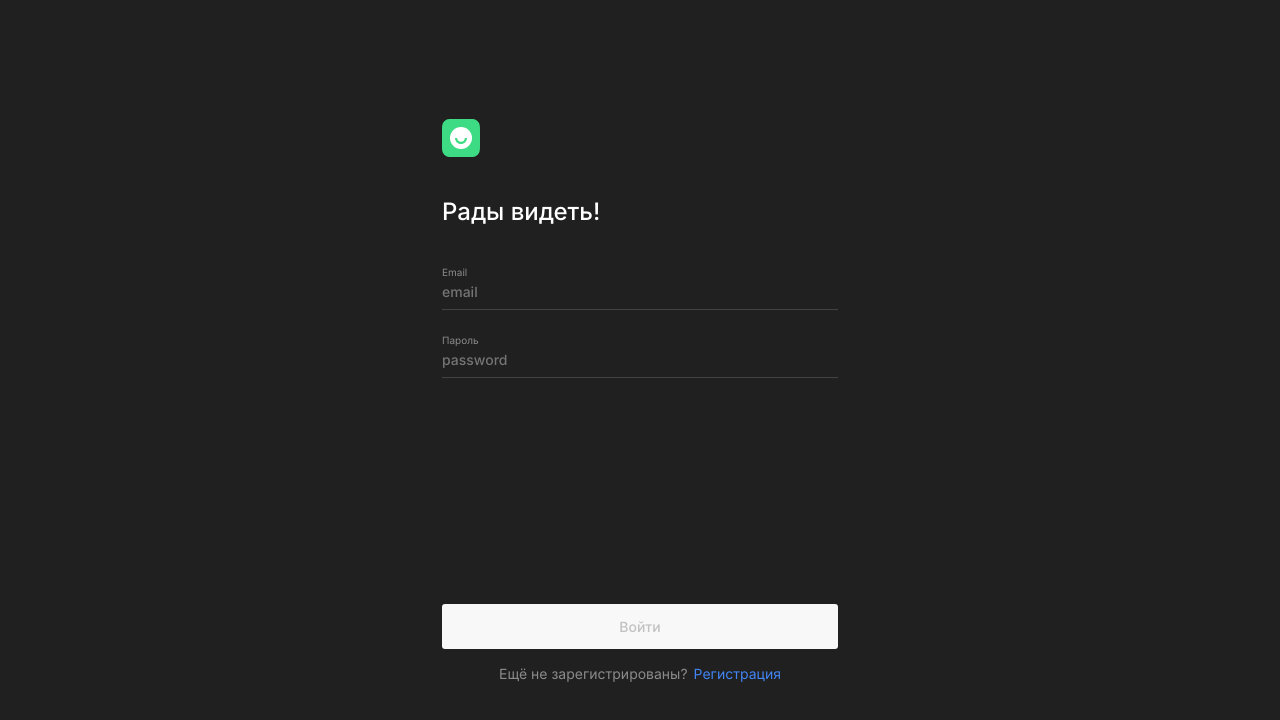
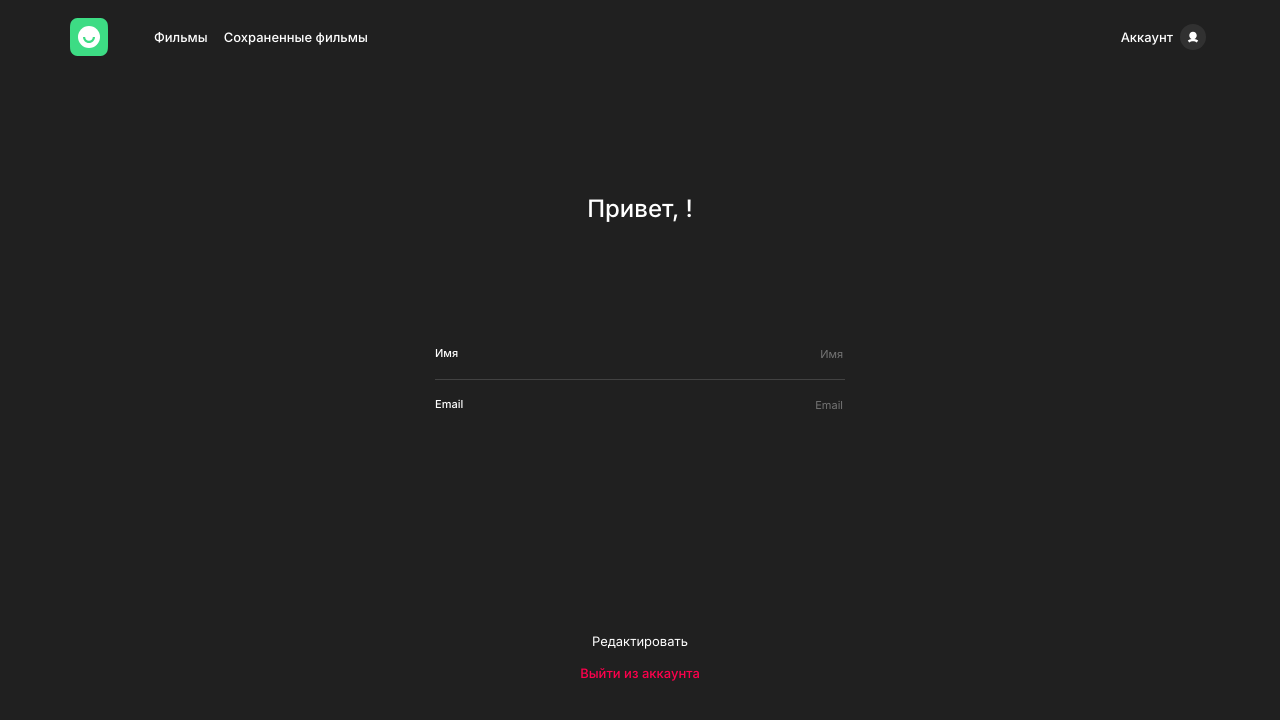
Before and after one commit to ivanfedoruschenko/movies-explorer-frontend, a React (Create React App) app: page /profile in a window 1280 px wide. Before the commit this address led to /signin. Shown: the top 720 px of the page. Built offline with nearby package versions, Linux system fonts and the light colour scheme; no server answers.

Commit message:
bug-fix: fix-profile-page-and-add-central-validation-input

```diff
--- a/src/components/App/App.js
+++ b/src/components/App/App.js
@@ -1,5 +1,5 @@
 import './app.css';
-import React from 'react';
+import React, { useEffect } from 'react';
 import Main from '../Main/Main';
 import Header from '../Header/Header';
 import Footer from '../Footer/Footer';
@@ -20,7 +20,9 @@ function App() {
   const [foundedMovies, setFoundedMovies] = React.useState([]);
   const [savedMovies, setSavedMovies] = React.useState([]);
   const [checkboxAllChecked, setCheckboxAllChecked] = React.useState(false);
-  const [loggedIn, setLoggedIn] = React.useState(false);
+  const [loggedIn, setLoggedIn] = React.useState(
+    localStorage.getItem('isLogin') || { isLoggedIn: false }
+  );
   const [currentUser, setCurrentUser] = React.useState({});
   const [error, setError] = React.useState(true);
   const [errorTextRegister, setErrorTextRegister] = React.useState('');
@@ -33,6 +35,7 @@ function App() {
   const [checkboxSaveChecked, setCheckboxSaveChecked] = React.useState(false);
   const [searchTextMovie, setSearchTextMovie] = React.useState('');
   const [searchTextSavedMovie, setSearchTextSavedMovie] = React.useState('');
+  const [errorSearch, setErrorSearch] = React.useState('');
 
   const location = useLocation();
   const navigate = useNavigate();
@@ -52,18 +55,20 @@ function App() {
     setEditProfile(true);
   };
 
-  const handleNoResults = () => {
-    setNoResult(!noResult);
-  };
-
   function signOut() {
     localStorage.clear();
     setLoggedIn(false);
     navigate('/', { replace: true });
   }
 
-  function searchSaveMovie(value, searchMovie) {
+  function searchSaveMovie(value) {
     localStorage.setItem('searchSaveMovieValue', value);
+    if (value == null) {
+      setError(true);
+      setErrorSearch('Нужно ввести ключевое слово');
+    } else {
+      setError(false);
+    }
     if (checkboxSaveChecked) {
       const findShortMovies = savedMovies.filter((searchMovie) => {
         return (
@@ -90,6 +95,11 @@ function App() {
     }
     localStorage.setItem('savedMovies', JSON.stringify(savedMovies));
     setMovies(JSON.parse(localStorage.getItem('movies')) || []);
+
+    if (savedMovies.length === 0) {
+      setNoResult(true);
+    }
+    setNoResult(false);
   }
 
   function searchMovie(value) {
@@ -105,6 +115,13 @@ function App() {
     moviesApi
       .getMovies()
       .then((res) => {
+        console.log(value);
+        if (value === '') {
+          setError(true);
+          setErrorSearch('Нужно ввести ключевое слово');
+        } else {
+          setError(false);
+        }
         if (checkboxAllChecked) {
           const findShortMovies = res.filter((movie) => {
             return (
@@ -128,10 +145,17 @@ function App() {
             [...JSON.parse(localStorage.getItem('searchAllMovies'))] || []
           );
         }
+        if (foundedMovies.length === 0) {
+          setNoResult(true);
+        } else {
+          setNoResult(false);
+        }
         localStorage.setItem('movies', JSON.stringify(res));
         setMovies(JSON.parse(localStorage.getItem('movies')) || []);
       })
-      .catch((error) => console.log(`Ошибка: ${error}`));
+      .catch((error) => {
+        console.log(`Ошибка: ${error}`);
+      });
   }
 
   function handleChangeAllCheckbox(e) {
@@ -157,8 +181,11 @@ function App() {
       .register(name, email, password)
       .then((response) => {
         if (response) {
-          setCurrentUser(response);
-          navigate('/signin', { replace: true });
+          setCurrentUser({
+            name: response.name,
+            email: response.email,
+          });
+          navigate('/movies', { replace: true });
           setError(false);
         }
       })
@@ -180,7 +207,10 @@ function App() {
     mainApi
       .patchUserInfo(data)
       .then((res) => {
-        setCurrentUser(res);
+        setCurrentUser({
+          name: res.name,
+          email: res.email,
+        });
         setEditProfile(false);
       })
       .catch((error) => {
@@ -244,7 +274,6 @@ function App() {
       .login(email, password)
       .then((data) => {
         if (data.token) {
-          setCurrentUser(data);
           localStorage.setItem('token', data.token);
           setLoggedIn(true);
           navigate('/movies', { replace: true });
@@ -268,12 +297,16 @@ function App() {
           if (res) {
             setCurrentUser(res);
             setLoggedIn(true);
-            navigate('/', { replace: true });
+            navigate('/movies', { replace: true });
           }
         })
         .catch((error) => console.log(`Ошибка: ${error}`));
     }
   };
+
+  React.useEffect(() => {
+    localStorage.setItem('isLogin', JSON.stringify(setLoggedIn));
+  }, [setLoggedIn]);
 
   React.useEffect(() => {
     tokenCheck();
@@ -297,6 +330,18 @@ function App() {
         setCurrentUser(res);
       })
       .catch((error) => console.log(`Ошибка: ${error}`));
+  }, []);
+
+  React.useEffect(() => {
+    if (loggedIn) {
+      mainApi
+        .getUserInfo()
+        .then((user) => {
+          setCurrentUser(user);
+          setLoggedIn(true);
+        })
+        .catch((err) => console.log(`Ошибка: ${err}`));
+    }
   }, []);
 
   React.useEffect(() => {
@@ -367,11 +412,12 @@ function App() {
                 element={Movies}
                 loggedIn={loggedIn}
                 inSearch={inSearch}
-                showNoResults={handleNoResults}
                 searchMovie={searchMovie}
+                errorSearch={errorSearch}
                 changeCheckbox={handleChangeAllCheckbox}
                 setPreload={setPreload}
                 movies={movies}
+                error={error}
                 searchText={searchTextMovie}
                 setSearchText={setSearchTextMovie}
                 foundedMovies={foundedMovies}
@@ -388,9 +434,10 @@ function App() {
               <ProtectedRouteElement
                 element={SavedMovies}
                 loggedIn={loggedIn}
+                errorSearch={errorSearch}
                 path='/saved-movies'
+                error={error}
                 inSearch={inSearch}
-                showNoResults={handleNoResults}
                 searchMovie={searchSaveMovie}
                 changeCheckbox={handleChangeSaveCheckbox}
                 setPreload={setPreload}
--- a/src/components/AuthWindow/AuthWIndow.js
+++ b/src/components/AuthWindow/AuthWIndow.js
@@ -13,7 +13,7 @@ export default function AuthWindow(props) {
         <button
           type='submit'
           className='button-opacity auth__button'
-          disabled={props.error}
+          disabled={!props.error}
         >
           {props.button}
         </button>
--- a/src/components/Login/Login.js
+++ b/src/components/Login/Login.js
@@ -1,38 +1,18 @@
-import React, { useState } from 'react';
+import React, { useEffect, useState } from 'react';
 import AuthWindow from '../AuthWindow/AuthWIndow';
+import { useForm } from '../../hooks/useForm';
 
 export default function Login(props) {
-  const [formValue, setFormValue] = useState({
-    email: '',
-    password: '',
-  });
+  const { values, isValid, handleChange, resetForm } = useForm();
 
-  const handleValidation = (check) => {
-    if (check) {
-      props.setError(false);
-    } else {
-      props.setError(true);
-    }
-  };
-
-  const handleChange = (e) => {
-    const { name, value } = e.target;
-
-    setFormValue({
-      ...formValue,
-      [name]: value,
-    });
-    handleValidation(e.target.closest('form').checkValidity());
-  };
+  useEffect(() => {
+    resetForm();
+  }, [resetForm]);
 
   const handleSubmit = (e) => {
     e.preventDefault();
-    props.onLoginUser({ ...formValue });
+    props.onLoginUser({ ...values });
   };
-
-  React.useEffect(() => {
-    setFormValue({ email: '', password: '' });
-  }, []);
 
   return (
     <AuthWindow
@@ -43,14 +23,14 @@ export default function Login(props) {
       link={'Регистрация'}
       text={'Ещё не зарегистрированы?'}
       toLink={'/signup'}
-      error={props.error}
+      error={isValid}
     >
       <label className='auth__label'>
         Email
         <input
           className='input auth__input'
           type='email'
-          value={formValue.email}
+          value={values.email ? values.email : ''}
           name='email'
           onChange={handleChange}
           placeholder='email'
@@ -61,10 +41,10 @@ export default function Login(props) {
         Пароль
         <input
           className={`input auth__input  ${
-            props.error && 'auth__input_type_error'
+            !isValid && 'auth__input_type_error'
           }`}
           type='password'
-          value={formValue.password}
+          value={values.password ? values.password : ''}
           name='password'
           placeholder='password'
           minLength='8'
@@ -72,7 +52,7 @@ export default function Login(props) {
           onChange={handleChange}
           required
         />
-        {props.error && <span className='auth__error'>{props.errorText}</span>}
+        {!isValid && <span className='auth__error'>{props.errorText}</span>}
       </label>
     </AuthWindow>
   );
--- a/src/components/Movies/Movies.js
+++ b/src/components/Movies/Movies.js
@@ -1,6 +1,5 @@
 import SearchForm from '../SearchForm/SearchForm';
 import MoviesCardList from '../MoviesCardList/MoviesCardList';
-import { mainApi } from '../../utils/MainApi';
 
 export default function Movies(props) {
   return (
@@ -14,6 +13,8 @@ export default function Movies(props) {
         shortMovie={props.shortMovie}
         movies={props.foundedMovies}
         searchText={props.searchText}
+        error={props.error}
+        errorSearch={props.errorSearch}
         setSearchText={props.setSearchText}
       />
       <MoviesCardList
--- a/src/components/Profile/Profile.js
+++ b/src/components/Profile/Profile.js
@@ -1,56 +1,47 @@
 import { Link } from 'react-router-dom';
 import React, { useState } from 'react';
 import { CurrentUserContext } from '../../contexts/CurrentUserContext';
+import { useForm } from '../../hooks/useForm';
 
 export default function Profile(props) {
   const currentUser = React.useContext(CurrentUserContext);
-  const [name, setName] = React.useState('');
-  const [email, setEmail] = React.useState('');
 
-  const handleValidation = (check) => {
-    if (check) {
-      props.setError(false);
-    } else {
-      props.setError(true);
-    }
-  };
+  const { isValid, values, errors, handleChange, setValues, resetForm } =
+    useForm();
 
   React.useEffect(() => {
-    setName(currentUser.name);
-    setEmail(currentUser.email);
-  }, [currentUser]);
+    resetForm();
+  }, [resetForm]);
 
-  function handleChangeName(e) {
-    setName(e.target.value);
-    handleValidation(e.target.closest('form').checkValidity());
-  }
-
-  function handleChangeEmail(e) {
-    setEmail(e.target.value);
-    handleValidation(e.target.closest('form').checkValidity());
-  }
+  React.useEffect(() => {
+    setValues({
+      name: currentUser.name,
+      email: currentUser.email,
+    });
+  }, [setValues, currentUser.name, currentUser.email]);
 
   const handleSubmit = (e) => {
     e.preventDefault();
 
     props.onUpdateUser({
-      name: name,
-      email: email,
+      name: values.name,
+      email: values.email,
     });
   };
   return (
     <main className='profile'>
       <section className='profile__container'>
-        <h1 className='title'>Привет, {name}!</h1>
+        <h1 className='title'>Привет, {currentUser.name}!</h1>
 
         <form className='profile__form' onSubmit={handleSubmit}>
           <label className='profile__label'>
             Имя
             <input
-              onChange={handleChangeName}
+              onChange={handleChange}
               className='input profile__input'
               type='text'
-              value={name || ''}
+              value={values.name ? values.name : ''}
+              name='name'
               placeholder='Имя'
               minLength='2'
               maxLength='20'
@@ -60,23 +51,23 @@ export default function Profile(props) {
           <label className='profile__label'>
             Email
             <input
-              onChange={handleChangeEmail}
+              onChange={handleChange}
+              name='email'
               type='email'
               className='input profile__input'
-              value={email || ''}
+              value={values.email ? values.email : ''}
               placeholder='Email'
+              pattern='^[a-zA-Z0-9_.+\-]+@[a-zA-Z0-9\-]+\.[a-zA-Z0-9\-.]+$'
               disabled={!props.isEdit}
             />
           </label>
           {props.isEdit ? (
             <div className='profile__btn-container'>
-              {props.error && (
-                <p className='profile__error'>{props.errorText}</p>
-              )}
+              {errors && <p className='profile__error'>{props.errorText}</p>}
               <button
                 type='submit'
                 className='button-opacity profile__btn-save'
-                disabled={props.error}
+                disabled={!isValid}
               >
                 Сохранить
               </button>
--- a/src/components/Register/Register.js
+++ b/src/components/Register/Register.js
@@ -1,33 +1,17 @@
-import React, { useState } from 'react';
+import React, { useEffect, useState } from 'react';
 import AuthWindow from '../AuthWindow/AuthWIndow';
+import { useForm } from '../../hooks/useForm';
 
 export default function Register(props) {
-  const [formValue, setFormValue] = useState({
-    name: '',
-    email: '',
-    password: '',
-  });
+  const { values, isValid, handleChange, resetForm } = useForm();
 
-  const handleValidation = (check) => {
-    if (check) {
-      props.setError(false);
-    } else {
-      props.setError(true);
-    }
-  };
-
-  const handleChange = (e) => {
-    const { name, value } = e.target;
-    setFormValue({
-      ...formValue,
-      [name]: value,
-    });
-    handleValidation(e.target.closest('form').checkValidity());
-  };
+  useEffect(() => {
+    resetForm();
+  }, [resetForm]);
 
   const handleSubmit = (e) => {
     e.preventDefault();
-    props.onRegisterUser({ ...formValue });
+    props.onRegisterUser({ ...values });
   };
 
   return (
@@ -38,14 +22,14 @@ export default function Register(props) {
       link={'Войти'}
       text={'Уже зарегистрированы?'}
       toLink={'/signin'}
-      error={props.error}
+      error={isValid}
     >
       <label className='auth__label'>
         Имя
         <input
           className='input auth__input'
           type='text'
-          value={formValue.name}
+          value={values.name ? values.name : ''}
           name='name'
           onChange={handleChange}
           minLength='2'
@@ -59,7 +43,7 @@ export default function Register(props) {
         <input
           className='input auth__input'
           type='email'
-          value={formValue.email}
+          value={values.email ? values.email : ''}
           name='email'
           onChange={handleChange}
           placeholder='Email'
@@ -70,10 +54,10 @@ export default function Register(props) {
         Пароль
         <input
           className={`input auth__input  ${
-            props.error && 'auth__input_type_error'
+            !isValid && 'auth__input_type_error'
           }`}
           type='password'
-          value={formValue.password}
+          value={values.password ? values.password : ''}
           name='password'
           onChange={handleChange}
           minLength='8'
@@ -81,7 +65,7 @@ export default function Register(props) {
           placeholder='Пароль'
           required
         />
-        {props.error && <span className='auth__error'>{props.errorText}</span>}
+        {!isValid && <span className='auth__error'>{props.errorText}</span>}
       </label>
     </AuthWindow>
   );
--- a/src/components/SavedMovies/SavedMovies.js
+++ b/src/components/SavedMovies/SavedMovies.js
@@ -1,6 +1,5 @@
 import MoviesCardList from '../MoviesCardList/MoviesCardList';
 import SearchForm from '../SearchForm/SearchForm';
-import { useState } from 'react';
 
 export default function SavedMovies(props) {
   return (
@@ -14,6 +13,8 @@ export default function SavedMovies(props) {
         setPreload={props.setPreload}
         shortMovie={props.shortMovie}
         searchText={props.searchText}
+        errorSearch={props.errorSearch}
+        error={props.error}
         setSearchText={props.setSearchText}
       />
       <MoviesCardList
--- /dev/null
+++ b/src/hooks/useForm.js
@@ -0,0 +1,49 @@
+import React, { useCallback } from 'react';
+
+const regexName = /^[a-zA-Zа-яА-Я\sё-]+$/;
+const regexEmail = /[a-zA-Z0-9._-]+@[a-zA-Z0-9._-]+\.[a-zA-Z0-9_-]+/;
+
+export function useForm() {
+  const [values, setValues] = React.useState({});
+  const [errors, setErrors] = React.useState({});
+  const [isValid, setIsValid] = React.useState(false);
+
+  const handleChange = (event) => {
+    const target = event.target;
+    const name = target.name;
+    const value = target.value;
+
+    const isName = name === 'name';
+    const isEmail = name === 'email';
+    const isNameValidation = isName ? regexName.test(value) : true;
+    const isEmailValidation = isEmail ? regexEmail.test(value) : true;
+
+    const error =
+      !isNameValidation && !isEmailValidation
+        ? event.target.validationMessage || 'Использованы недопустимые символы.'
+        : event.target.validationMessage;
+    setValues({ ...values, [name]: value });
+    setErrors({ ...errors, [name]: error });
+    setIsValid(isNameValidation && target.closest('form').checkValidity());
+  };
+
+  const resetForm = useCallback(
+    (newValues = {}, newErrors = {}, newIsValid = false) => {
+      setValues(newValues);
+      setErrors(newErrors);
+      setIsValid(newIsValid);
+    },
+    [setValues, setErrors, setIsValid]
+  );
+
+  return {
+    values,
+    handleChange,
+    errors,
+    isValid,
+    resetForm,
+    setValues,
+    setErrors,
+    setIsValid,
+  };
+}
```
Also changed, not shown: src/components/MoviesCardList/MoviesCardList.js (+3 -4 lines), src/components/SearchForm/SearchForm.js (+7 -2 lines).
